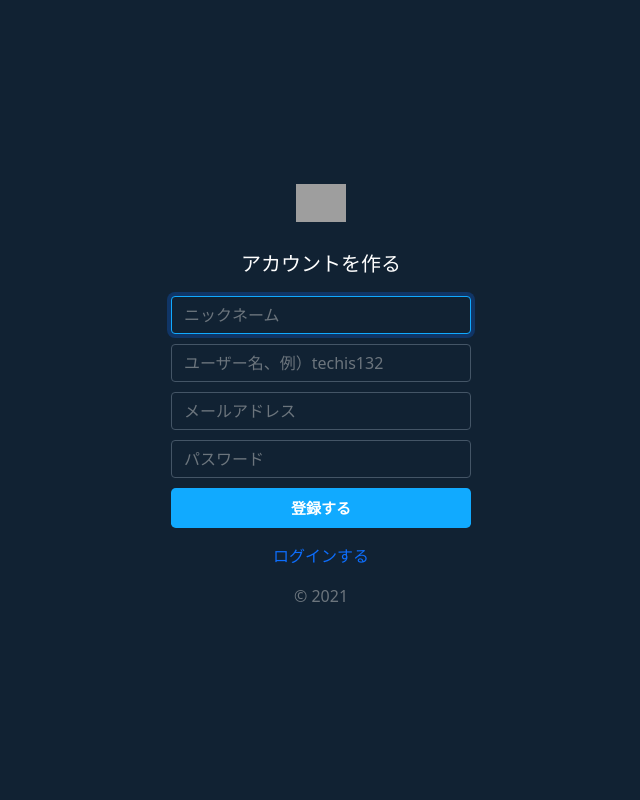
After one commit to ogimado/TwitterClone, a PHP site: page /sign-up.php in a window 1280 px wide. The commit adds this page. Shown: the whole page, without its empty margins (319-959 px from the left). Run offline with PHP 8.4, Linux system fonts and the light colour scheme; grey boxes are pictures that could not be loaded.

Commit message:
会員登録画面＆ログイン画面

```diff
--- a/Views/css/style.css
+++ b/Views/css/style.css
@@ -1,4 +1,8 @@
 /* 全体 */
+
+html{
+  height:100%;
+}
 
 .container {
   display: flex;
@@ -246,3 +250,41 @@ a {
       margin-top: 10px;
   }
 }
+
+/* 会員登録画面（ログイン画面共用） */
+
+body.signup{
+    display: flex;
+    align-items: center;
+    padding: 40px 0 40px 0;
+    height: 100%;
+}
+.signup{
+    background-color: #123;
+    color: #fff;
+}
+.signup .form-signup{
+    width: 100%;
+    max-width: 330px;
+    padding: 15px;
+    margin: auto;
+}
+.signup .logo-white{
+    margin-bottom: 30px;
+    width: 50px;
+}
+.signup h1{
+    font-size: 20px;
+    margin-bottom: 20px;
+}
+.signup input{
+    margin-bottom: 10px;
+    background-color: #123;
+    border-color: #456;
+    color: #fff;
+}
+.signup input:focus{
+    background-color: #123;
+    border-color: #1af;
+    color: white;
+}
--- /dev/null
+++ b/Views/sign-up.php
@@ -0,0 +1,30 @@
+<!DOCTYPE html>
+<html lang="ja">
+<head>
+    <meta charset="UTF-8">
+    <meta http-equiv="X-UA-Compatible" content="IE=edge">
+    <meta name="viewport" content="width=device-width, initial-scale=1.0">
+    <link rel="icon" href="../Views/img/logo-twitterblue.svg">
+    <!-- Bootstrap CSS -->
+    <link href="https://cdn.jsdelivr.net/npm/bootstrap@5.0.0-beta1/dist/css/bootstrap.min.css" rel="stylesheet" integrity="sha384-giJF6kkoqNQ00vy+HMDP7azOuL0xtbfIcaT9wjKHr8RbDVddVHyTfAAsrekwKmP1" crossorigin="anonymous">
+    <link href="../Views/css/style.css" rel="stylesheet">
+
+    <title>会員登録画面 / Twitterクローン</title>
+    <meta name="description" content="会員登録画面です">
+</head>
+<body class="signup text-center">
+  <main class="form-signup">
+    <form action="sign-up.php" method="post">
+      <img src="../Views/img/logo-white.svg" alt="" class="logo-white">
+      <h1>アカウントを作る</h1>
+      <input type="text" class="form-control" name="nickname" placeholder="ニックネーム" maxlength="50" required autofocus>
+      <input type="text" class="form-control" name="username" placeholder="ユーザー名、例）techis132" maxlength="50" required autocomplete="off">
+      <input type="email" class="form-control" name="email" placeholder="メールアドレス" maxlength="254" required autocomplete="off">
+      <input type="password" class="form-control" name="password" placeholder="パスワード" minlength="4" required autocomplete="off">
+      <button type="submit" class="w-100 btn btn-lg">登録する</button>
+      <p class="mt-3 mb-2"><a href="sign-in.php">ログインする</a></p>
+      <p class="mt-3 mb-2 text-muted">© 2021</p>
+    </form>
+  </main>
+</body>
+</html>
```
Also changed, not shown: Views/sign-in.php (added, +28 -0 lines).
